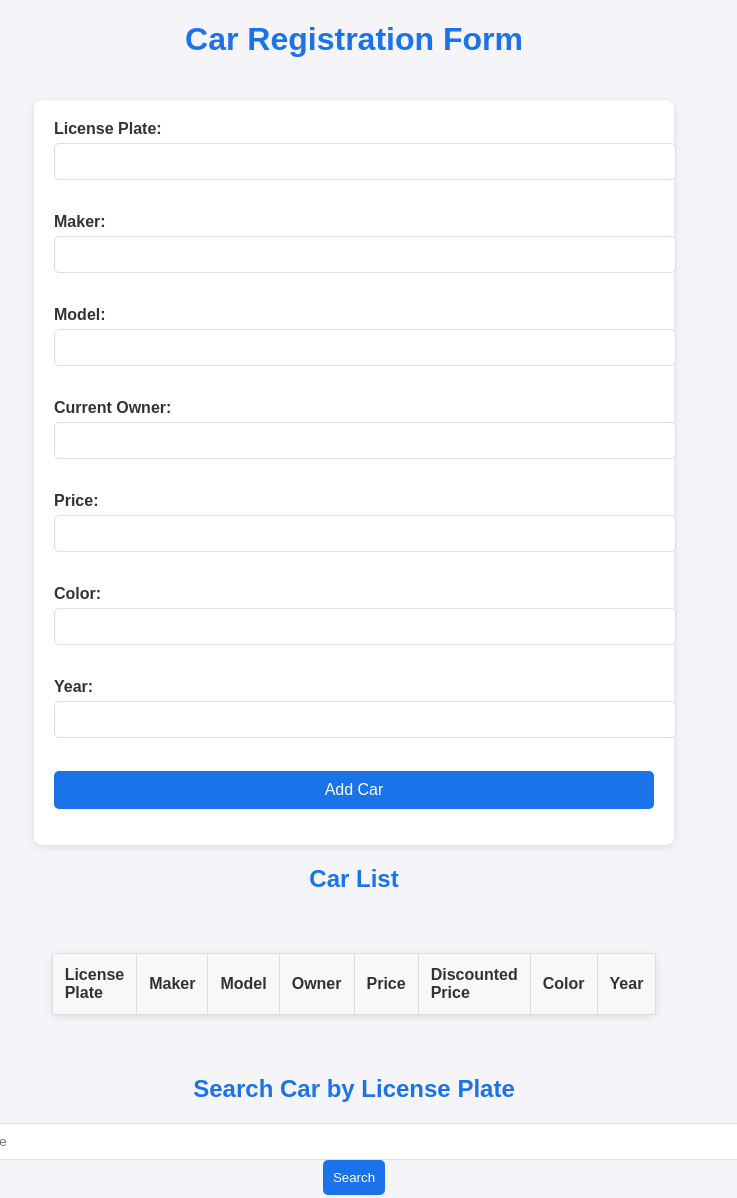
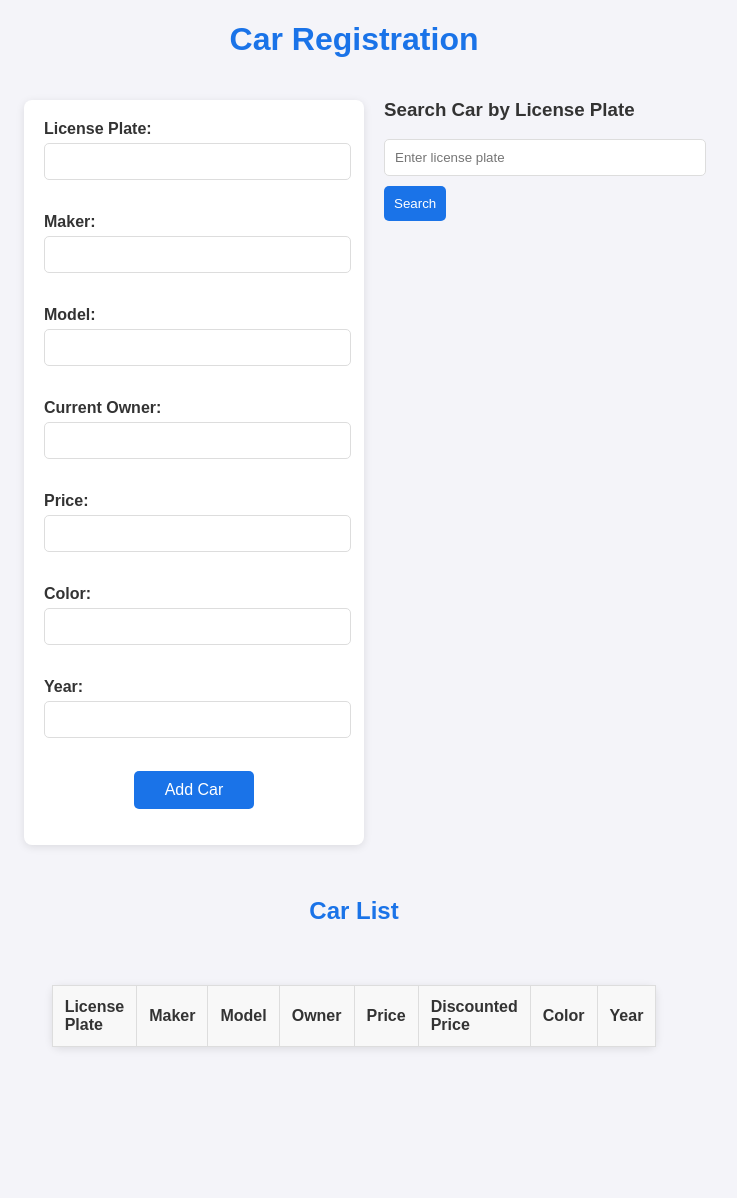
Before and after one commit to BhaskarDeb2000/BCHcarsProject, a website: page index.html in a window 1280 px wide. Shown: the whole page, without its empty margins (286-1023 px from the left). After the commit the page ends 1087 px from the top, so only its background shows below. Drawn offline with Linux system fonts and the light colour scheme.

Commit message:
feat: cars project

```diff
--- a/index.html
+++ b/index.html
@@ -8,7 +8,9 @@
 </head>
 <body>
 
-    <h1>Car Registration Form</h1>
+<h1>Car Registration</h1>
+<div class="form-search-container">
+    <!-- Car Registration Form -->
     <form id="carForm">
         <label for="license">License Plate:</label>
         <input type="text" id="license" name="license" required><br><br>
@@ -31,10 +33,20 @@
         <label for="year">Year:</label>
         <input type="number" id="year" name="year" required><br><br>
 
-        <button type="submit">Add Car</button>
+        <button id="addCar" type="submit">Add Car</button>
         <p id="formError" class="error"></p>
     </form>
 
+
+    <!-- Search Car Section -->
+    <div class="search-container">
+        <h3>Search Car by License Plate</h3>
+        <input type="text" id="searchLicense" placeholder="Enter license plate">
+        <button id="searchBtn">Search</button>
+        <p id="searchResult" class="error"></p>
+    </div>
+</div>
+<p id="searchResult" class="error"></p>
     <h2>Car List</h2>
     <table id="carTable">
         <thead>
@@ -52,11 +64,6 @@
         <tbody></tbody>
     </table>
 
-    <h2>Search Car by License Plate</h2>
-    <input type="text" id="searchLicense" placeholder="Enter license plate">
-    <button id="searchBtn">Search</button>
-    <p id="searchResult" class="error"></p>
-
     <script src="script.js"></script>
 
 </body>
--- a/script.js
+++ b/script.js
@@ -113,10 +113,11 @@ searchBtn.addEventListener("click", function () {
     const discountedPrice = car.getDiscountedPrice();
     searchResult.className = "success";
     searchResult.innerHTML =
-      `Car Found: ${car.maker} ${car.model}, owned by ${
-        car.owner
-      }. Price: $${car.price.toFixed(2)}` +
-      (discountedPrice ? `, Discounted Price: $${discountedPrice}` : "");
+      `Car Found: ${car.maker}, <br>
+Model: ${car.model}, <br>
+owned by ${car.owner}. <br>
+Price: $${car.price.toFixed(2)}, <br>` +
+      (discountedPrice ? ` Discounted Price: $${discountedPrice}` : "");
   } else {
     searchResult.className = "error";
     searchResult.innerHTML = "No car found with that license plate.";
--- a/style.css
+++ b/style.css
@@ -46,6 +46,8 @@ form button {
     border-radius: 5px;
     cursor: pointer;
     font-size: 16px;
+		width:40%;
+margin-left: 30%;
 }
 
 form button:hover {
@@ -88,23 +90,44 @@ td {
 
 input[type="text"], input[type="number"] {
     border: 1px solid #ddd;
+padding: 10px;
+margin: 10px 20;
+width: 95%;
 }
+
+.form-search-container {
+    display: flex;
+    gap: 20px;
+    flex-wrap: wrap;
+    justify-content: center;
+}
+
+form, .search-container {
+    flex: 1 1 45%;
+    max-width: 600px;
+    min-width: 300px;
+}
+
+.search-container h2 {
+    margin-top: 0;
+}
+
 
 #searchLicense {
     padding: 10px;
-    margin-right: 10px;
-    width: calc(80% - 120px);
+    width: 100%;
     border-radius: 5px;
     border: 1px solid #ddd;
 }
 
 #searchBtn {
+    padding: 10px;
     background-color: #1a73e8;
     color: white;
-    padding: 10px;
     border: none;
     border-radius: 5px;
     cursor: pointer;
+		margin-top: 10px;
 }
 
 #searchBtn:hover {
```
